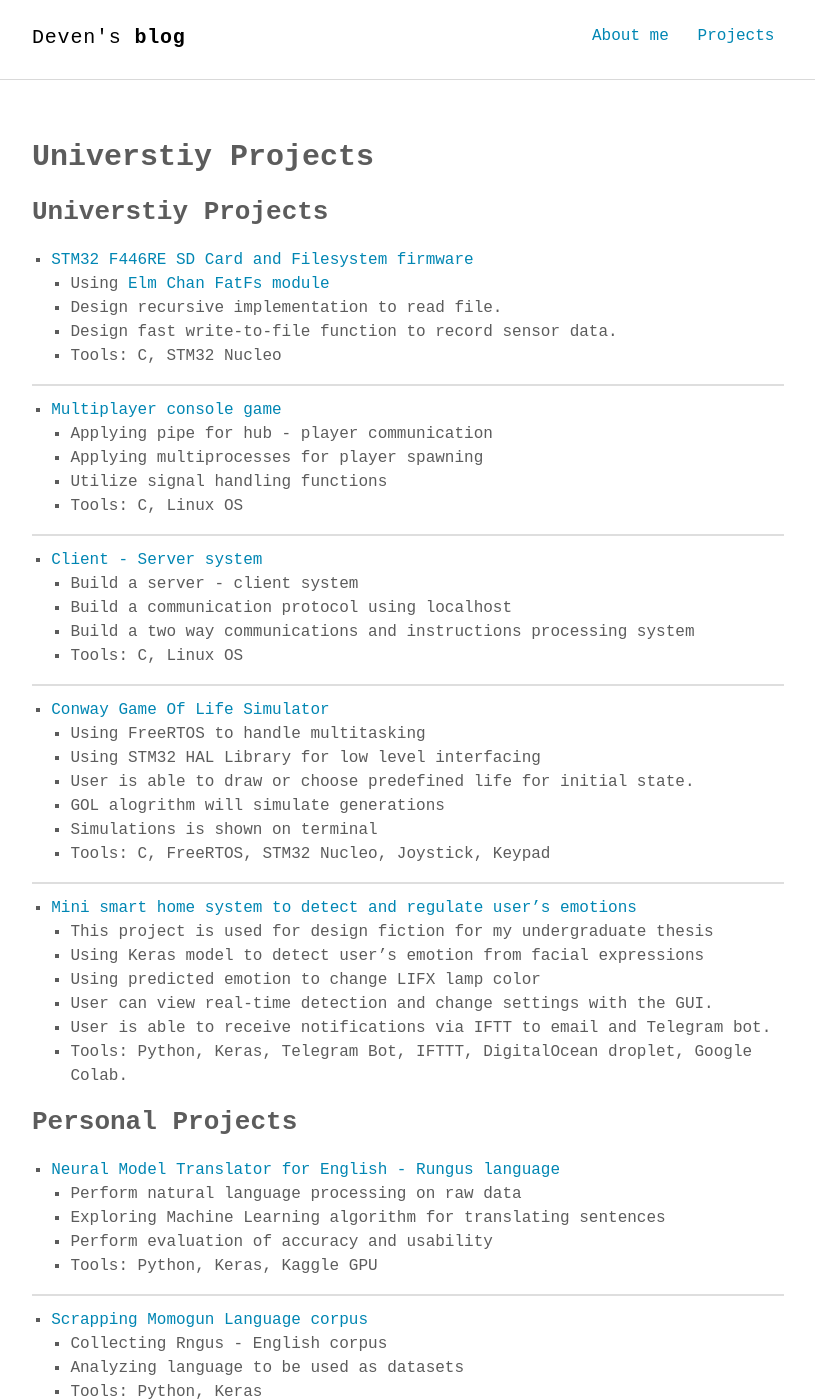
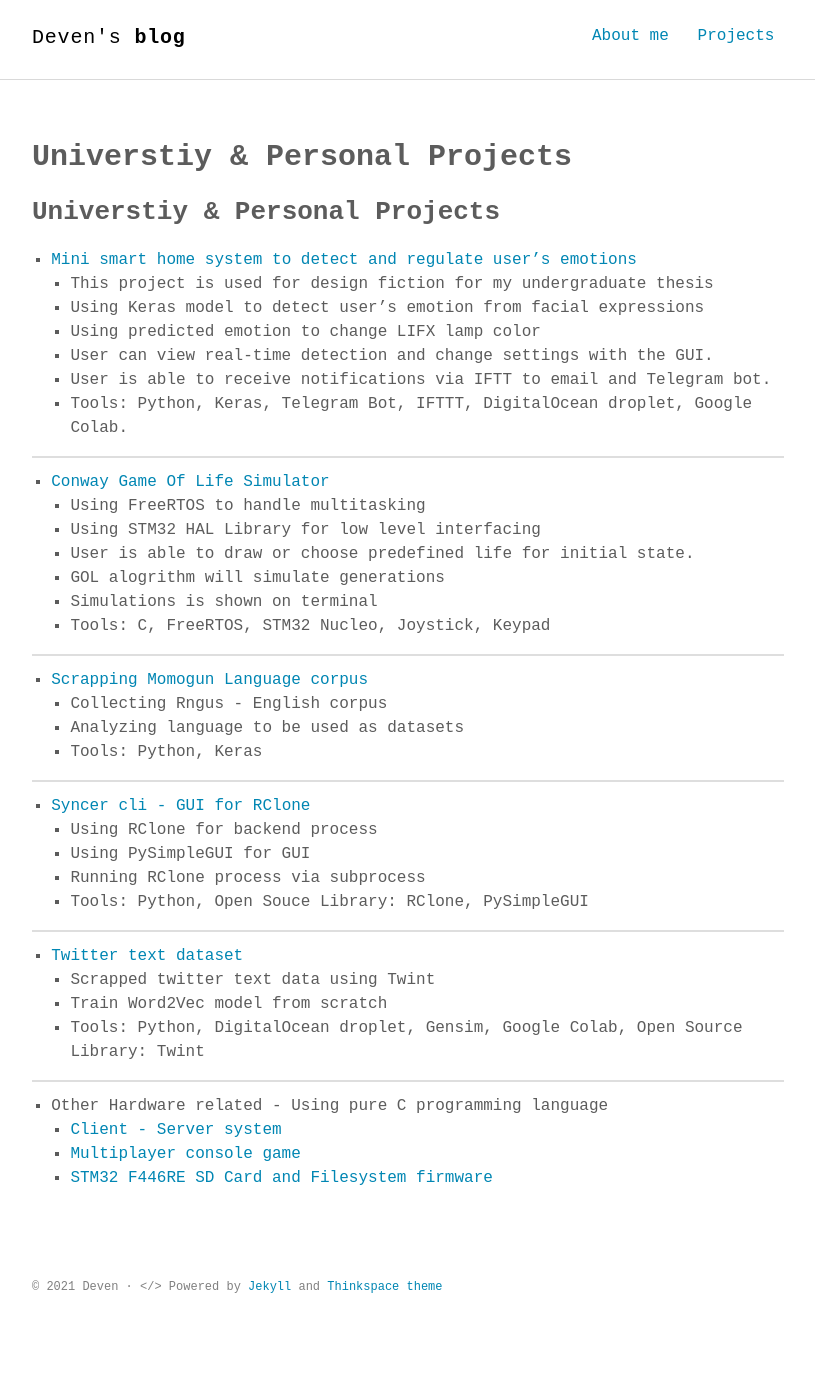
Before and after one commit to devennn/devennn.github.io, a Jekyll site: the page built from projects.md, in a window 1280 px wide and 1400 px high. Shown: the whole window, without its empty margins (232-1047 px from the left). Built offline with Jekyll 4.4.1, drawn with Linux system fonts in a browser that asks for light colours; some web fonts are replaced; our own code applies the rules of GitHub Pages for plain Markdown files; some of the changed text lies outside the part shown.

Commit message:
Update projects.md

```diff
--- a/projects.md
+++ b/projects.md
@@ -2,29 +2,15 @@
 layout: page
 permalink: /projects/
 ---
-## Universtiy Projects
+## Universtiy & Personal Projects
 
-- [STM32 F446RE SD Card and Filesystem firmware](https://github.com/devennn/sd_card_l446re_spi)
-  - Using [Elm Chan FatFs module](http://elm-chan.org/fsw/ff/00index_e.html)
-  - Design recursive implementation to read file.
-  - Design fast write-to-file function to record sensor data.
-  - Tools: C, STM32 Nucleo
-
----
-
-- [Multiplayer console game](https://github.com/devennn/multiplayer-hub)
-  - Applying pipe for hub - player communication
-  - Applying multiprocesses for player spawning
-  - Utilize signal handling functions
-  - Tools: C, Linux OS
-
----
-
-- [Client - Server system](https://github.com/devennn/depot-server-client)
-  - Build a server - client system
-  - Build a communication protocol using localhost
-  - Build a two way communications and instructions processing system
-  - Tools: C, Linux OS
+- [Mini smart home system to detect and regulate user's emotions](https://github.com/devennn/Smart-Home-Emotional-Detection-Regulation)
+  - This project is used for design fiction for my undergraduate thesis
+  - Using Keras model to detect user's emotion from facial expressions
+  - Using predicted emotion to change LIFX lamp color
+  - User can view real-time detection and change settings with the GUI.
+  - User is able to receive notifications via IFTT to email and Telegram bot.
+  - Tools: Python, Keras, Telegram Bot, IFTTT,  DigitalOcean droplet, Google Colab.
 
 ---
 
@@ -38,38 +24,12 @@ permalink: /projects/
 
 ---
 
-- [Mini smart home system to detect and regulate user's emotions](https://github.com/devennn/Smart-Home-Emotional-Detection-Regulation)
-  - This project is used for design fiction for my undergraduate thesis
-  - Using Keras model to detect user's emotion from facial expressions
-  - Using predicted emotion to change LIFX lamp color
-  - User can view real-time detection and change settings with the GUI.
-  - User is able to receive notifications via IFTT to email and Telegram bot.
-  - Tools: Python, Keras, Telegram Bot, IFTTT,  DigitalOcean droplet, Google Colab.
-
-## Personal Projects
-
-- [Neural Model Translator for English - Rungus language](https://github.com/devennn/neural-model-translation)
-  - Perform natural language processing on raw data
-  - Exploring Machine Learning algorithm for translating sentences
-  - Perform evaluation of accuracy and usability
-  - Tools: Python, Keras, Kaggle GPU
-
----
-
 - [Scrapping Momogun Language corpus](https://github.com/devennn/rungus-language-corpus)
   - Collecting Rngus - English corpus
   - Analyzing language to be used as datasets
   - Tools: Python, Keras
 
-  ---
-
-- [Fileorg - File Organizer](https://github.com/devennn/Filorg)
-  - Organize files based on file extension
-  - Rename files
-  - GUI based application
-  - Tools: Python, Open Source library: PySimpleGUI, PyInstaller
-
-  ---
+---
 
 - [Syncer cli - GUI for RClone](https://github.com/devennn/Syncer-cli)
   - Using RClone for backend process
@@ -77,9 +37,16 @@ permalink: /projects/
   - Running RClone process via subprocess
   - Tools: Python, Open Souce Library: RClone, PySimpleGUI
 
-  ---
+---
 
 - [Twitter text dataset](https://github.com/devennn/malaysian-tweets)
   - Scrapped twitter text data using Twint
   - Train Word2Vec model from scratch
   - Tools: Python, DigitalOcean droplet, Gensim, Google Colab, Open Source Library: Twint
+
+---
+
+- Other Hardware related - Using pure C programming language
+  - [Client - Server system](https://github.com/devennn/depot-server-client)
+  - [Multiplayer console game](https://github.com/devennn/multiplayer-hub)
+  - [STM32 F446RE SD Card and Filesystem firmware](https://github.com/devennn/sd_card_l446re_spi)
```
